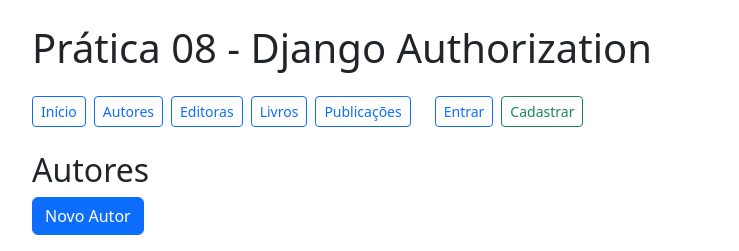
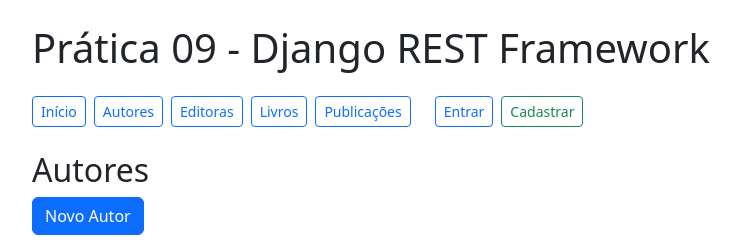
Before and after one commit to MaiconFelipedev/Rapid_Application_Development, a Django app: page /edu/autores/ in a window 1280 px wide. Shown: the top 251 px of the page, without its empty margins (50-789 px from the left). Run offline with Django 5.2, Linux system fonts and the light colour scheme; data that the repository does not hold is empty.

Commit message:
Ajusta título da prática 09

```diff
--- a/edu/templates/edu/base.html
+++ b/edu/templates/edu/base.html
@@ -8,7 +8,7 @@
 </head>
 <body>
     <div class="container mt-4">
-        <h1 class="mb-4">Prática 08 - Django Authorization</h1>
+        <h1 class="mb-4">Prática 09 - Django REST Framework</h1>
 
         <nav class="mb-4 d-flex align-items-center gap-2 flex-wrap">
             <a href="{% url 'home' %}" class="btn btn-outline-primary btn-sm">Início</a>
```
